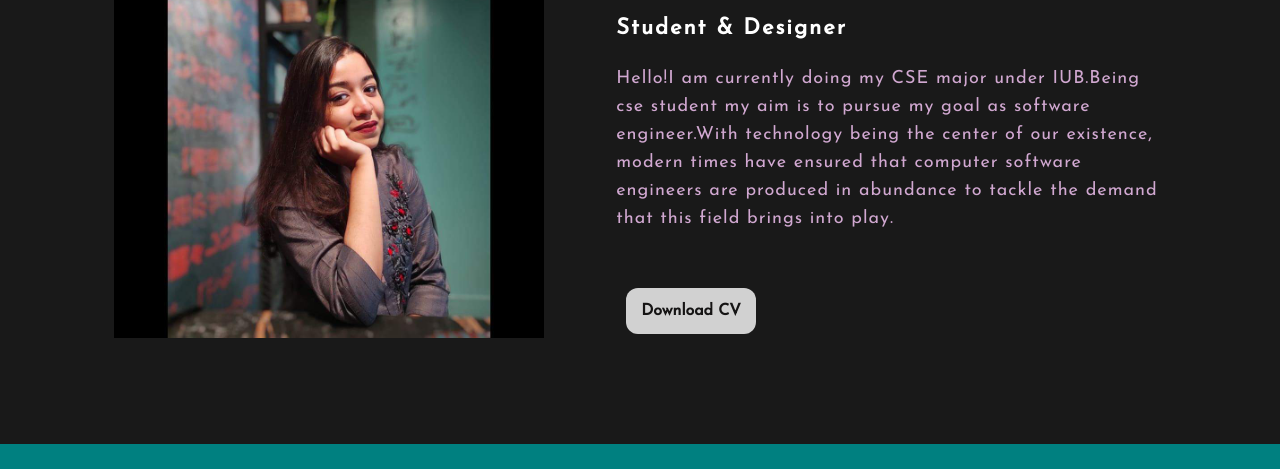
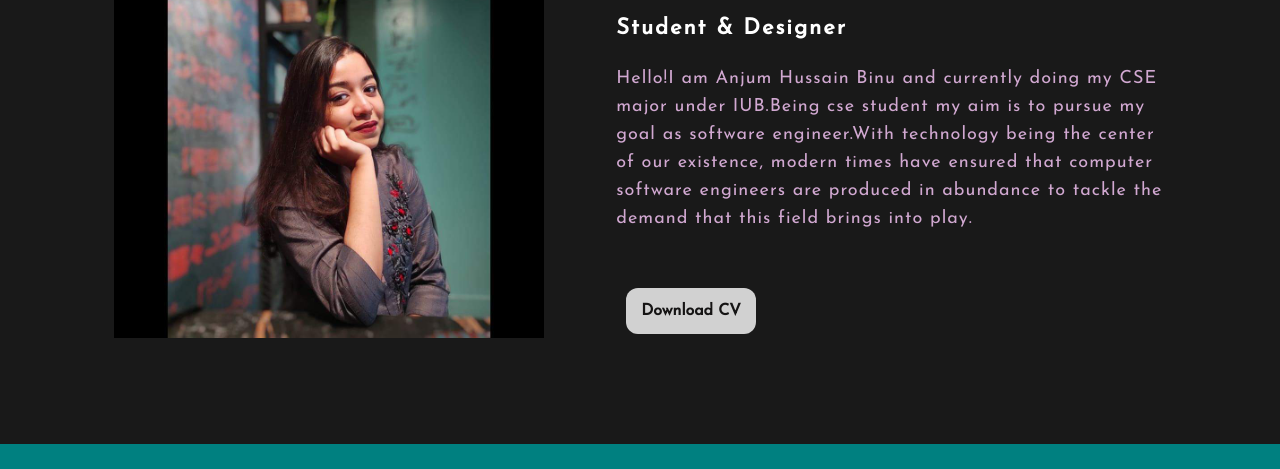
Before and after one commit to AnjumHussain416/Portfolio-design, a plain HTML site: page index.html in a window 1280 px wide. Shown: the part 331-800 px from the top of the page. Drawn offline with Linux system fonts and the light colour scheme.

Commit message:
Update index.html

```diff
--- a/index.html
+++ b/index.html
@@ -33,7 +33,7 @@
 			<div class="about-text">
 				<h2>About Me</h2>
 				<h5>Student <span>& Designer</span></h5>
-				<p>Hello!I am currently doing my CSE major under IUB.Being cse student my aim is to pursue my goal as software engineer.With technology being the center of our existence, modern times have ensured that computer software engineers are produced in abundance to tackle the demand that this field brings into play.</p>
+				<p>Hello!I am Anjum Hussain Binu and currently doing my CSE major under IUB.Being cse student my aim is to pursue my goal as software engineer.With technology being the center of our existence, modern times have ensured that computer software engineers are produced in abundance to tackle the demand that this field brings into play.</p>
 				<a href="https://www.dropbox.com/s/cfkqsxsi8b2xqhq/Anjum_CV%20-%201679158301.pdf?dl=0">
                     <button class="button">Download CV</button>
                 </a>
```
